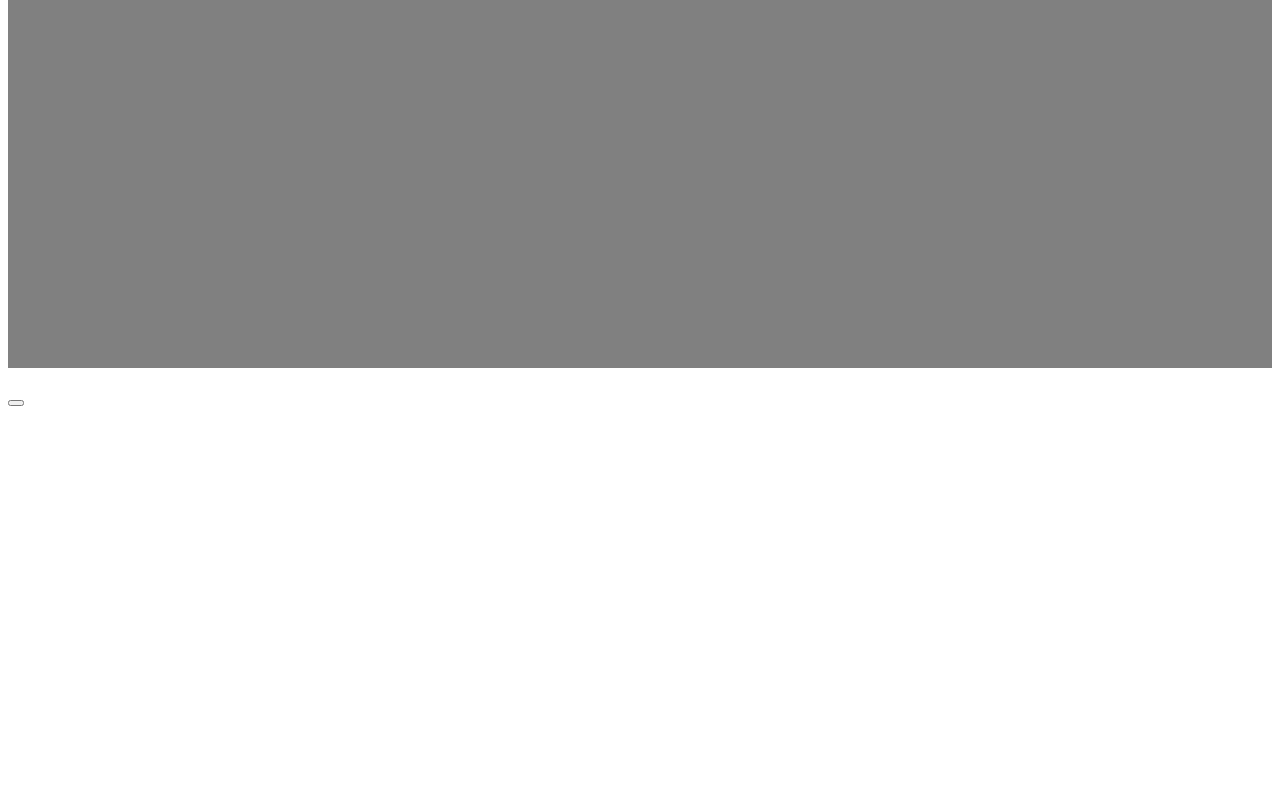
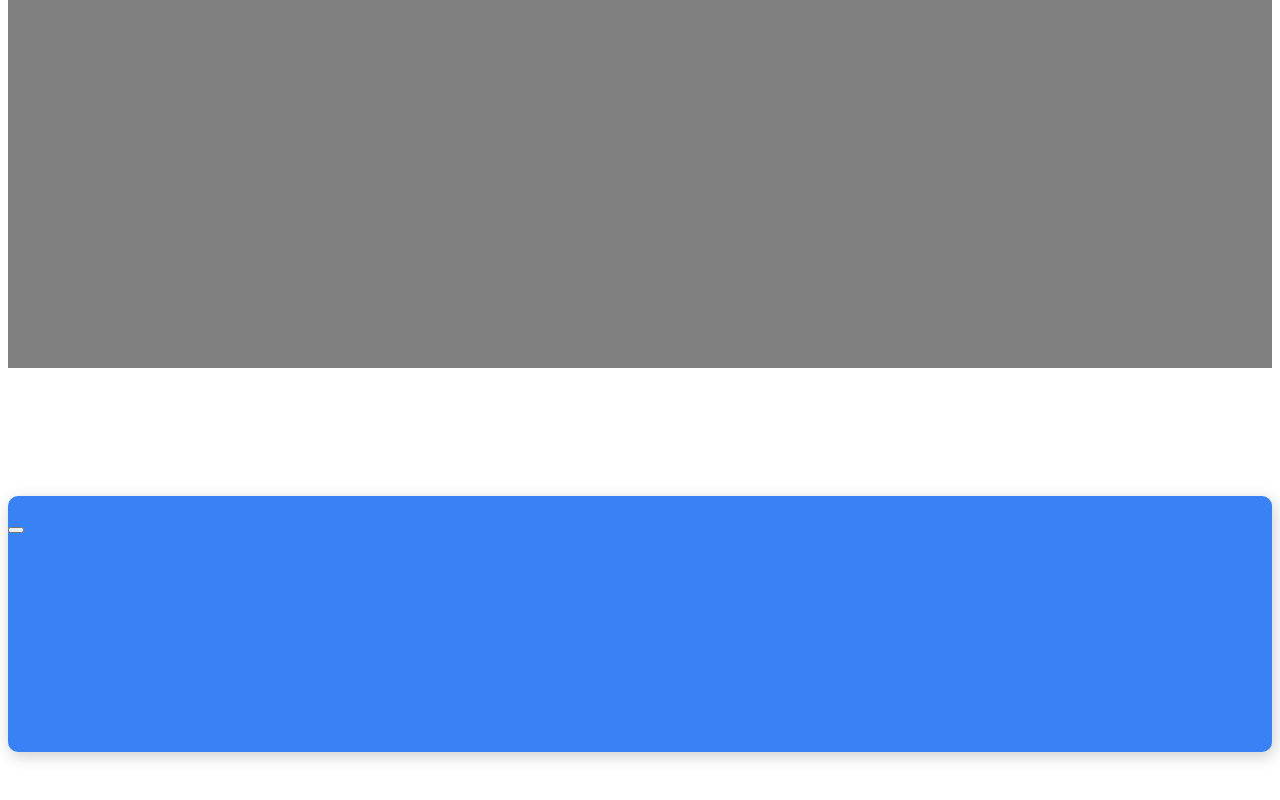
Before and after one commit to MLPM0rgan/odin-landing-page, a plain HTML site: page index.html in a window 1280 px wide. Shown: the part 1176-1976 px from the top of the page. Drawn offline with Linux system fonts and the light colour scheme.

Commit message:
sec4 to flex & initial style of call to action div

```diff
--- a/styles.css
+++ b/styles.css
@@ -3,8 +3,7 @@ body {
     display: flex;
     flex-direction: column;
     box-sizing: border-box;
-    font-family: 'Trebuchet MS', 'Lucida Sans Unicode', 'Lucida Grande',
-    'Lucida Sans', Arial, sans-serif;
+    font-family: Roboto, sans-serif;
 }
 
 img {
@@ -60,6 +59,20 @@ img {
     align-items: center;
 }
 
+.section-four {
+    display: flex;
+    justify-content: center;
+    align-items: center;
+}
+
+.call-to-action {
+    background-color: #3882F6;
+    border-radius: 10px;
+    box-shadow: 2px 4px 16px rgba(0, 0, 0, 0.2);
+    height: 256px;
+    width: 1635px;
+}
+
 .footer {
     background-color: #1F2937;
 }
```
